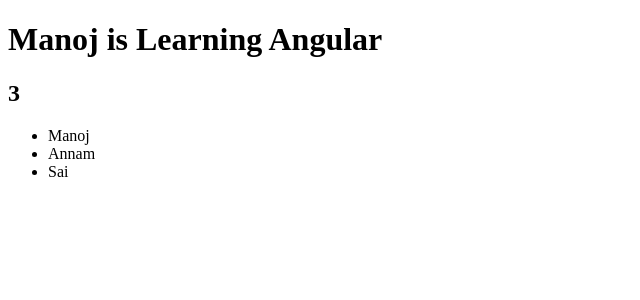
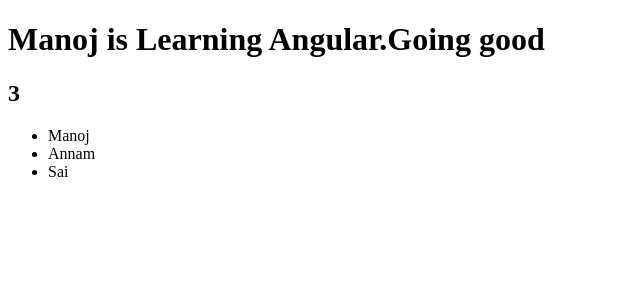
Before and after one commit to ManojAnnam/Angular, an Angular app in the folder hello-world/: page / in a window 1280 px wide. Shown: the top 300 px of the page, without its empty margins (0-640 px from the left). Built offline with nearby package versions, Linux system fonts and the light colour scheme.

Commit message:
Checking

```diff
--- a/hello-world/src/app/app.component.html
+++ b/hello-world/src/app/app.component.html
@@ -1,2 +1,2 @@
-<h1>Manoj is Learning Angular</h1>
+<h1>Manoj is Learning Angular.Going good</h1>
 <app-courses></app-courses>
```
